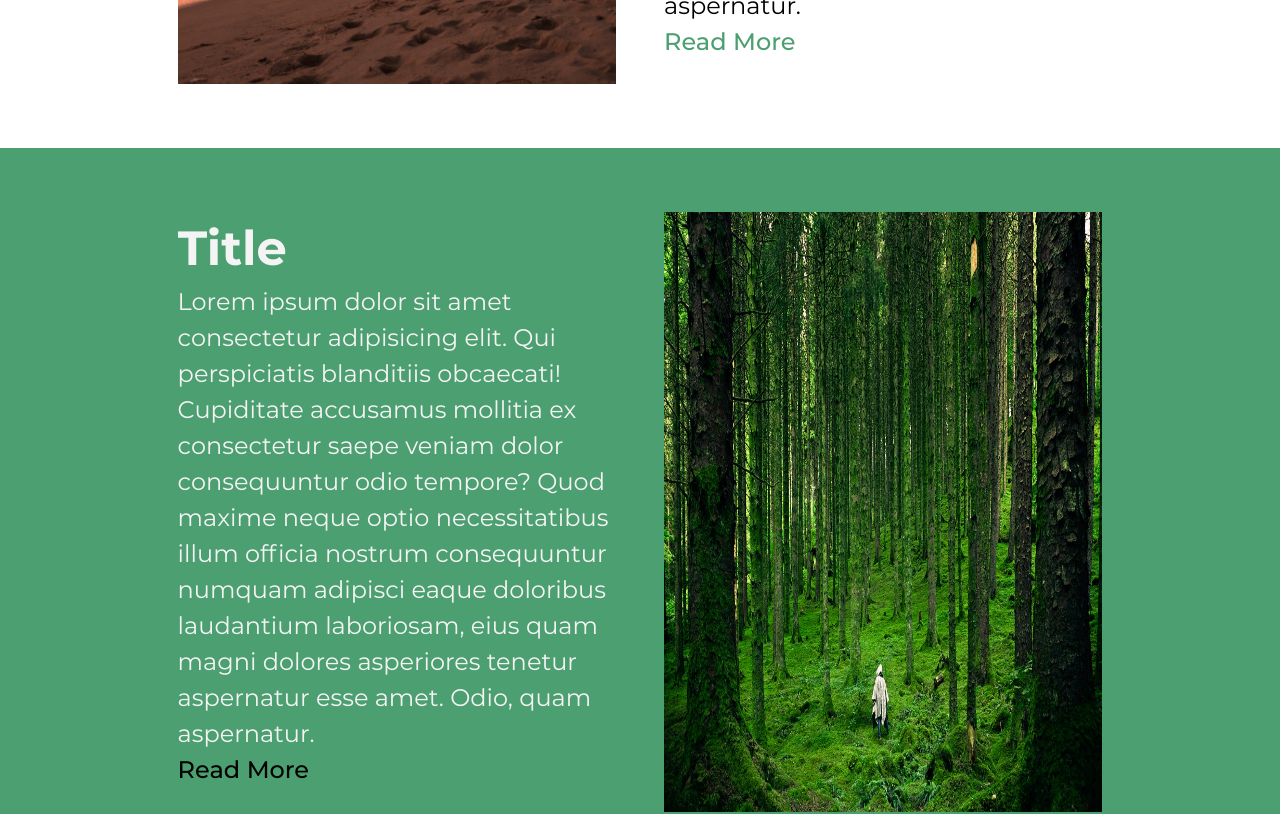
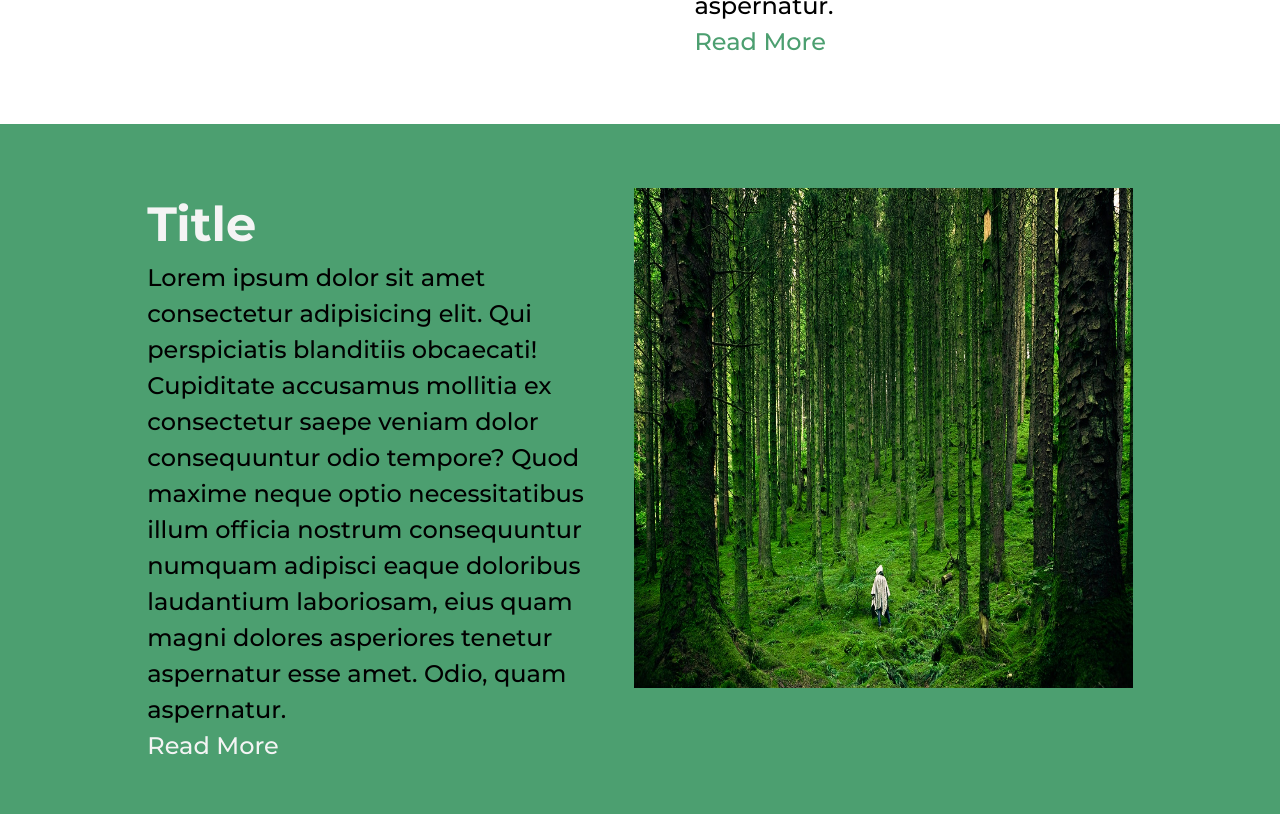
Before and after one commit to otega99/generic_website, a plain HTML site: page index.html in a window 1280 px wide. Shown: the part 1380-2194 px from the top of the page. Drawn offline with Linux system fonts and the light colour scheme.

Commit message:
updated style.css

```diff
--- a/style.css
+++ b/style.css
@@ -56,6 +56,7 @@ header {
   top: 0%;
   width: 100vw;
   padding: 1em;
+  z-index: 2;
   position: fixed;
   background: var(--background);
 }
@@ -122,22 +123,7 @@ header a {
     url("./images/hero.jpg");
   background-size: 100% 120%;
 }
-.dark {
-  background: var(--dark);
-  flex-direction: row-reverse;
-}
-.dark a {
-  color: black;
-}
-.dark p,
-.dark h1 {
-  color: var(--light);
-}
-.light a {
-  color: var(--dark);
-}
 section {
-  z-index: -1;
   padding: 4em 2em;
   position: relative;
   justify-content: center;
@@ -147,7 +133,8 @@ section {
   padding: 0 1.5em;
 }
 .section-img {
-  height: 600px;
+  width: 45%;
+  height: 500px;
 }
 .section-text {
   line-height: 1.5;
@@ -157,11 +144,40 @@ section {
 }
 .section-text p,
 .section-text a {
+  font-weight: 500;
   font-size: 1.5rem;
 }
+.dark {
+  background: var(--dark);
+  flex-direction: row-reverse;
+}
+.dark a,
+.dark h1 {
+  color: var(--light);
+}
+.dark a {
+  background: linear-gradient(var(--light), var(--light));
+}
+.dark p {
+  color: black;
+}
+.light a,
+.light h1 {
+  color: var(--dark);
+}
+.light a {
+  background: linear-gradient(var(--dark), var(--dark));
+}
+.light a:hover,
+.dark a:hover {
+  background-size: 100% 3px;
+}
 .section-text a {
-  font-weight: 500;
   text-decoration: none;
+  background-position: bottom left;
+  background-repeat: no-repeat;
+  background-size: 0% 3px;
+  transition: background-size 400ms ease-in;
 }
 .left,
 .right {
@@ -184,7 +200,7 @@ section {
   --inverse-text: #f4f4f4;
   --background: #f4f4f4;
 }
-@media screen and (max-width: 768px) {
+@media screen and (max-width: 768px) and (min-width: 601px) {
   .nav-list {
     flex-basis: 45%;
     margin-left: 2em;
```
